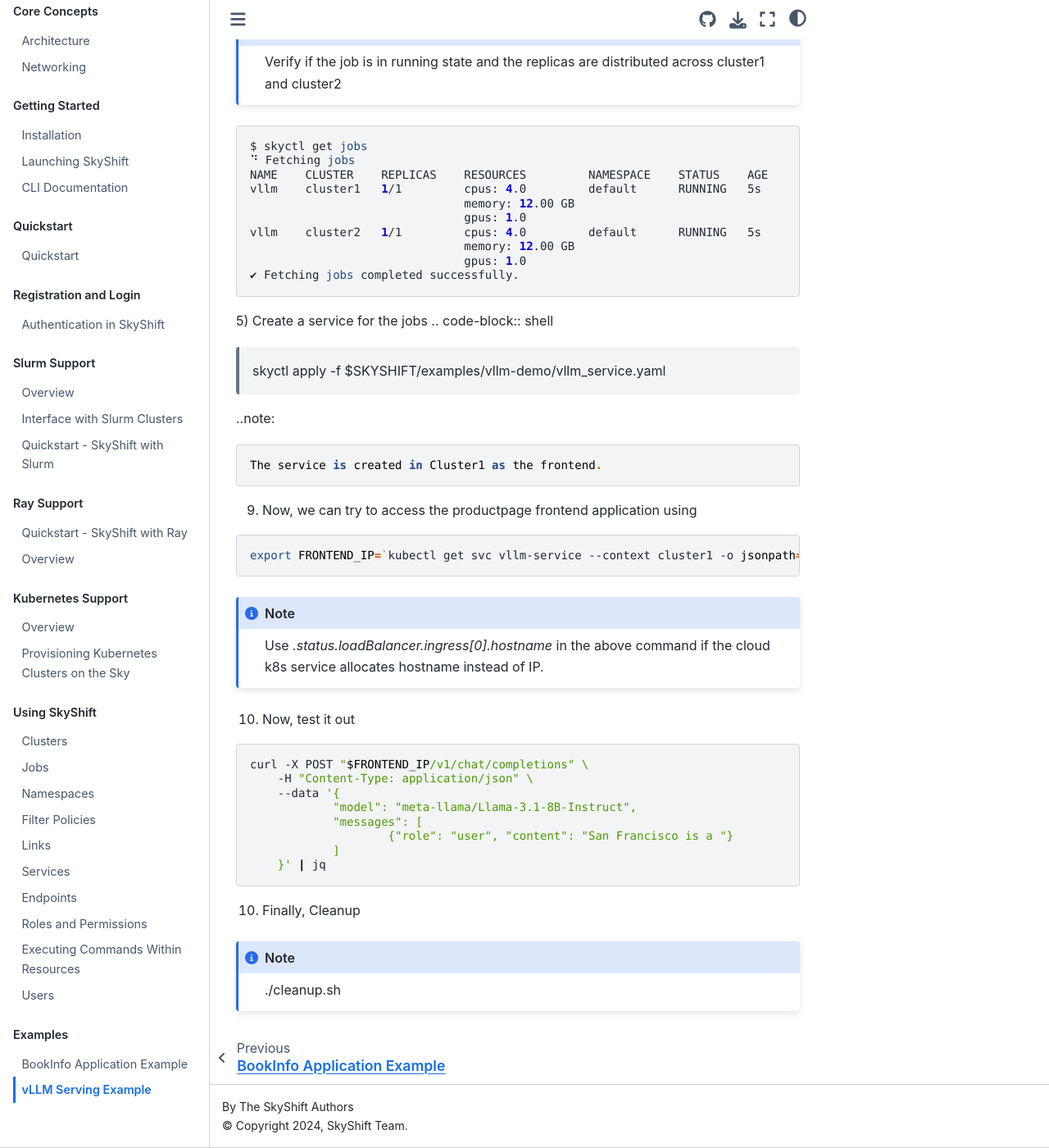
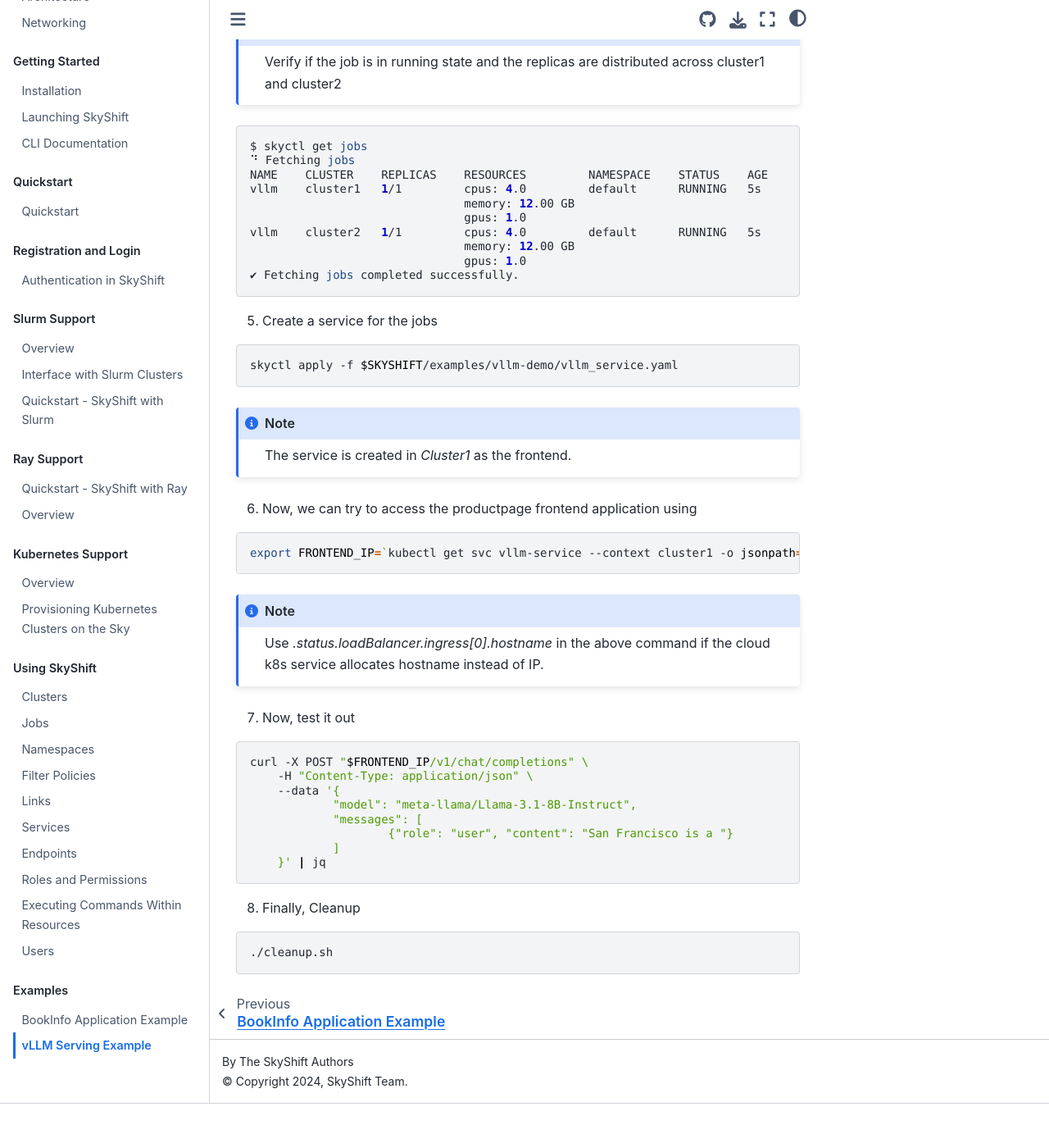
Before and after one commit to sky-shift/skyshift, a Sphinx documentation site: the page built from docs/source/examples/vllm.rst, in a window 1280 px wide and 1400 px high, scrolled down 1319 px. Shown: the whole window at 82% size. Built offline with Sphinx 7.4.7 and the Sphinx Book theme 1.1.4, drawn with Linux system fonts in a browser that asks for light colours; after the commit the page ends 2665 px from its top, so only the background shows below that; some of the changed lines change nothing that is shown.

Commit message:
Fix typos
Signed-off-by: Pravein-Govindan-Kannan <Pravein.Govindan.Kannan@ibm.com>

```diff
--- a/docs/source/examples/vllm.rst
+++ b/docs/source/examples/vllm.rst
@@ -81,15 +81,16 @@ Submit the job.
     ✔ Fetching jobs completed successfully.
 
 5) Create a service for the jobs
+
 .. code-block:: shell
 
     skyctl apply -f $SKYSHIFT/examples/vllm-demo/vllm_service.yaml
 
-..note::
+.. note::
 
-    The service is created in Cluster1 as the frontend.
+    The service is created in `Cluster1` as the frontend.
 
-9) Now, we can try to access the productpage frontend application using
+6) Now, we can try to access the productpage frontend application using
 
 .. code-block:: shell
 
@@ -99,7 +100,7 @@ Submit the job.
 
     Use `.status.loadBalancer.ingress[0].hostname` in the above command if the cloud k8s service allocates hostname instead of IP.
 
-10) Now, test it out
+7) Now, test it out
 
 .. code-block:: shell
 
@@ -112,10 +113,8 @@ Submit the job.
 		]
 	}' | jq
 
+8) Finally, Cleanup
 
-
-10) Finally, Cleanup
-
-.. note::
+.. code-block:: shell
 
     ./cleanup.sh
```
Also changed, not shown: examples/vllm-demo/README.md.
